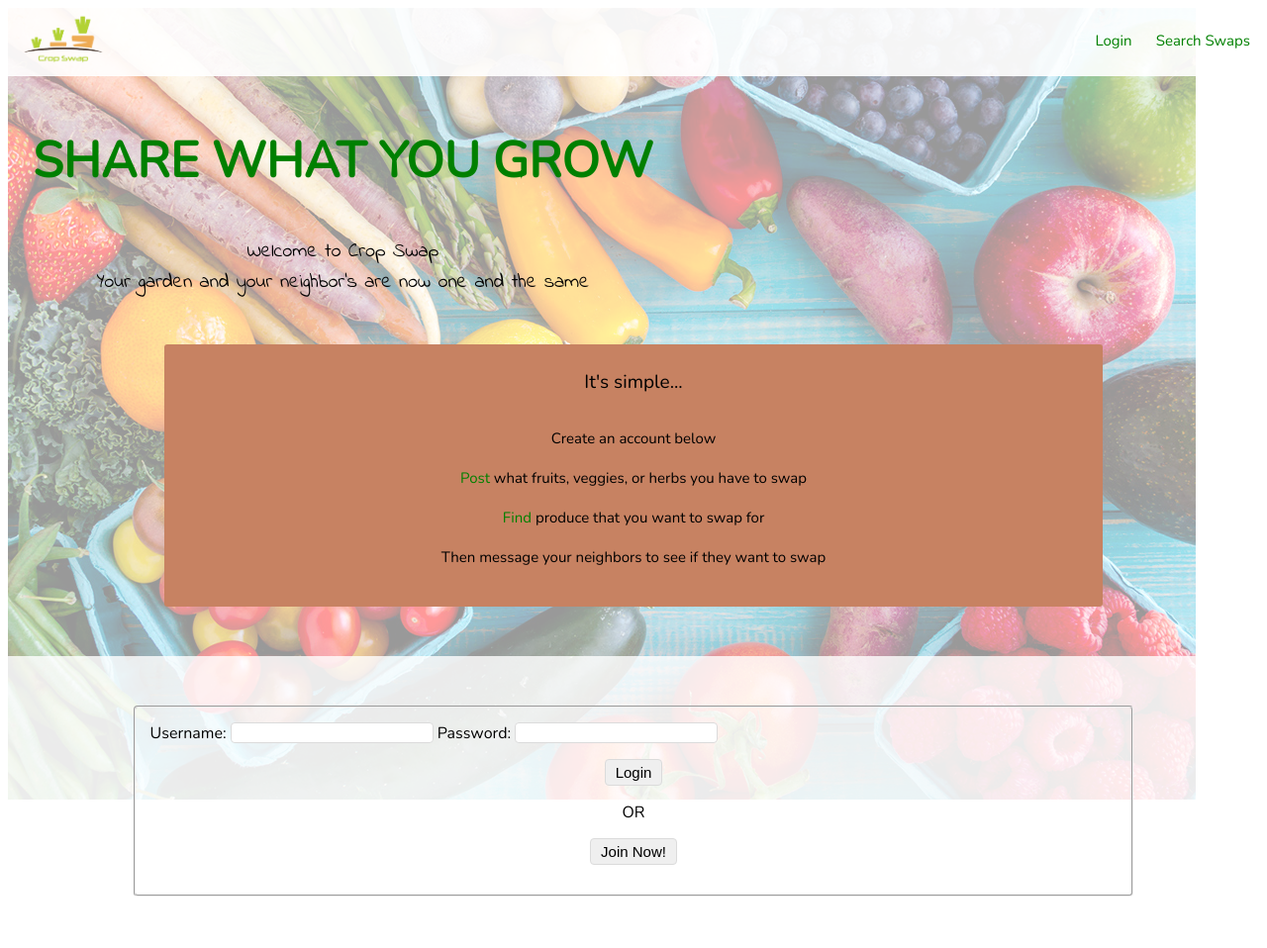
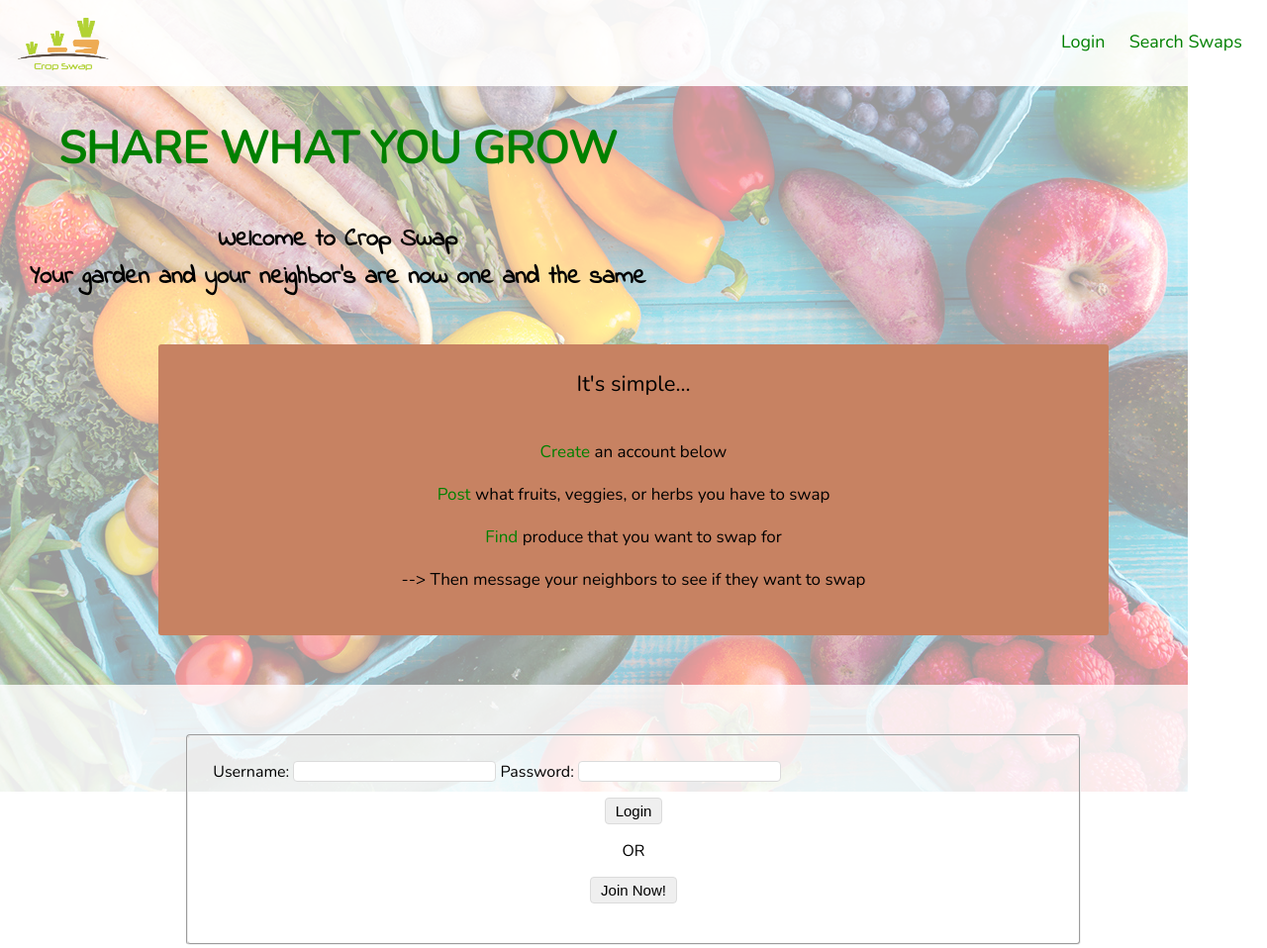
Before and after one commit to oneEyedBunny/Crop-Swap, a website: page public/index.html in a window 1280 px wide. Shown: the whole page at 99% size. Drawn offline with nearby package versions, Linux system fonts and the light colour scheme.

Commit message:
Create intial media queries for 600px and below

```diff
--- a/public/index.html
+++ b/public/index.html
@@ -9,19 +9,19 @@
   <link href="https://fonts.googleapis.com/css?family=Indie+Flower|Nunito" rel="stylesheet" />
 </head>
 <body>
-
+  <div id="testing">
   <nav role="navigation" id="navigation-container" class="not-logged-in">
     <div class="left-nav-container">
-      <a href="index.html"><img src="images/CropSwap.png" id="logo" /></a>
+      <a href="/"><img src="images/CropSwap.png" id="logo" /></a>
     </div>
     <div class="right-nav-container">
-      <a href="#profile-forms-container" class="nav-link">Login</a>
+      <a href="#login-user" class="nav-link">Login</a>
       <a href="results.html" class="nav-link">Search Swaps</a>
     </div>
   </nav>
   <nav role="navigation" id="navigation-container" class="logged-in hidden">
     <div class="left-nav-container">
-      <a href="index.html"><img src="images/CropSwap.png" id="logo" /></a>
+      <a href="/"><img src="images/CropSwap.png" id="logo" /></a>
     </div>
     <div class="right-nav-container">
       <a href="/" class="nav-link" onclick="logOutUser()">Logout</a>
@@ -42,10 +42,10 @@
     <div id="what-to-do">
       <p> It's simple...</p>
       <ul id="welcome-list">
-        <li> Create an account below</li>
+        <li> <a href = "#login-user">Create</a> an account below</li>
         <li> <a href = "createPost.html">Post</a> what fruits, veggies, or herbs you have to swap</li>
         <li> <a href = "results.html"> Find</a> produce that you want to swap for</li>
-        <li> Then message your neighbors to see if they want to swap</li>
+        <li> --> Then message your neighbors to see if they want to swap</li>
       </ul>
     </div>
     <div id="profile-forms-container" class="profile-forms">
@@ -58,7 +58,7 @@
             <input type ="password" class="password" name="password" required/>
           </label>
           <div id="profile-buttons-container">
-            <input id="existingUser" type = "submit" value = "Login"/>
+            <input id="existing-user" type = "submit" value = "Login"/>
             <p>OR</p>
             <input id="new-user" type="button" value="Join Now!"/>
           </div>
@@ -69,5 +69,6 @@
     <footer role="content info"></footer>
     <script type= "text/javascript" src = "https://ajax.googleapis.com/ajax/libs/jquery/3.1.1/jquery.js"></script>
     <script type= "text/javascript" src = "scripts/app.js"></script>
+  </div>
   </body>
   </html>
--- a/public/main.css
+++ b/public/main.css
@@ -1,6 +1,13 @@
 body {
   font-family: 'Nunito', serif;
   min-height: 100vh;
+  margin: 0;
+}
+
+/*may not need this*/
+#testing {
+  width: 100%;
+  margin: 0 auto;
 }
 
 .hidden {
@@ -24,6 +31,7 @@ body {
   background-color: rgba(255,255,255,0.90);
   z-index: 1;
   top: 0;
+
 }
 
 .right-nav-container {
@@ -62,8 +70,9 @@ a:active {
 .welcome-quote {
   text-align: center;
   color: green;
-  font-size: 50px;
+  font-size: 40px;
   margin: 45px 0px 45px;
+  font-weight: bold;
 }
 
 .welcome-message {
@@ -73,6 +82,7 @@ a:active {
   color: black;
   margin: 5px;
   font-family: 'Indie Flower', cursive;
+  font-weight: bold;
 }
 
 #what-to-do {
@@ -135,7 +145,7 @@ a:active {
   font-size: 15px;
 }
 
-#new-user, #existingUser, #create-profile-button, .search-button, .submit-button, .create-post-button, .edit-button, .delete-button, #edit-swap-button  {
+#new-user, #existing-user, #create-profile-button, .search-button, .submit-button, .create-post-button, .edit-button, .delete-button, #edit-swap-button  {
   border: 1px solid black;
   border-radius: 3px;
   font-size: 15px;
--- a/public/media.css
+++ b/public/media.css
@@ -0,0 +1,71 @@
+@media only screen and (min-width: 400px) {
+
+  .welcome-quote {
+    font-size: 45px;
+  }
+
+  #user-info {
+    padding: 25px;
+  }
+
+  #existing-user, #new-user{
+    font-size: 18px;
+  }
+}
+
+@media only screen and (min-width: 500px) {
+
+  #login-user {
+    width: 75%;
+  }
+
+  #logo {
+      height: 70px;
+  }
+
+  .nav-link {
+    font-size: 18px;
+  }
+
+  .welcome-message {
+    font-size: 25px;
+  }
+
+  #what-to-do > p {
+    font-size: 22px;
+  }
+
+  #welcome-list {
+    font-size: 17px;
+    padding: 10px;
+  }
+}
+
+
+
+/*
+@media only screen and (min-width: 600px) {
+
+
+
+
+
+}
+
+@media only screen and (min-width: 700px) {
+
+
+
+}
+
+@media only screen and (min-width: 800px) {
+
+
+
+}
+@media only screen and (min-width: 900px) {
+
+
+} */
+
+}
```
